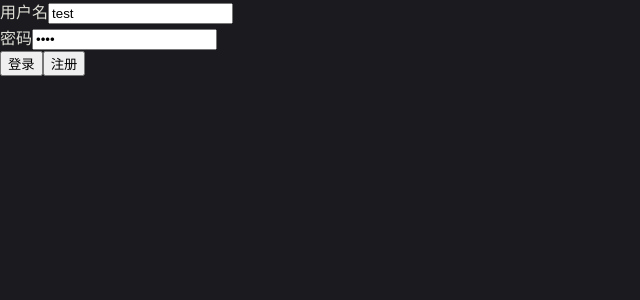
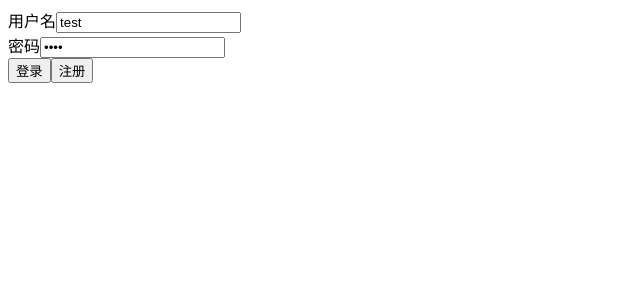
Before and after one commit to cream1997/WarriorLegends, a Vue app in the folder warrior-legends-cli/: page /#/login in a window 1280 px wide. Shown: the top 300 px of the page, without its empty margins (0-640 px from the left). Built offline with nearby package versions, Linux system fonts and the light colour scheme.

Commit message:
注释自带样式

```diff
--- a/warrior-legends-cli/src/renderer/src/assets/base.css
+++ b/warrior-legends-cli/src/renderer/src/assets/base.css
@@ -1,4 +1,4 @@
-:root {
+/*:root {
   --ev-c-white: #ffffff;
   --ev-c-white-soft: #f8f8f8;
   --ev-c-white-mute: #f2f2f2;
@@ -48,8 +48,7 @@ body {
   color: var(--color-text);
   background: var(--color-background);
   line-height: 1.6;
-  font-family:
-    Inter,
+  font-family: Inter,
   -apple-system,
   BlinkMacSystemFont,
   "Segoe UI",
@@ -64,4 +63,4 @@ body {
   text-rendering: optimizeLegibility;
   -webkit-font-smoothing: antialiased;
   -moz-osx-font-smoothing: grayscale;
-}
+}*/
```
Lines whose indentation alone changed are shown as unchanged.
